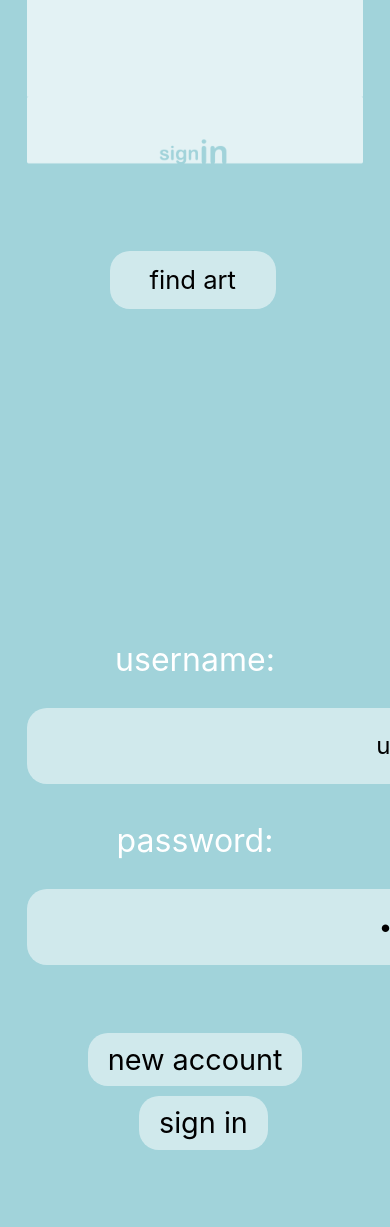
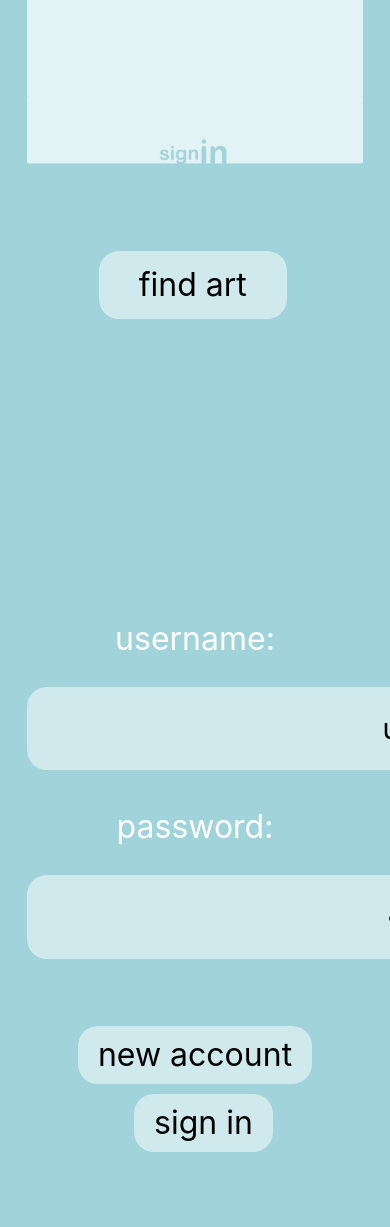
Before and after one commit to mattPLSH/MyMuseum, a PHP site: page /signIn.html in a window 390 px wide; the page is wider, and only the part inside the window is pictured. Before the commit the page ends 1150 px from the top of that part, so only its background shows below. Run offline with PHP 8.4, Linux system fonts and the light colour scheme; some libraries are stand-ins or nearby versions.

Commit message:
mobile adjustments to make normal pages not break

```diff
--- a/style-cm.css
+++ b/style-cm.css
@@ -1,6 +1,6 @@
 /*small screen -----------------------------------------------------------------------------------*/
 
-@media only screen and (min-width: 320px) {
+@media only screen and (min-width: 320px) and (max-width:1199px) {
 
     body {
         padding: 3%;
--- a/style-mm.css
+++ b/style-mm.css
@@ -1,6 +1,6 @@
 /*small screen -----------------------------------------------------------------------------------*/
 
-@media only screen and (min-width: 320px) {
+@media only screen and (min-width: 320px) and (max-width:1199px) {
 
     body {
         padding: 3%;
@@ -458,6 +458,7 @@
         bottom:20px;
         right:20px;
         color:white;
+        height: 10%;
 
     }
 
--- a/style.css
+++ b/style.css
@@ -2,7 +2,7 @@
 
 /*small screen -----------------------------------------------------------------------------------*/
 
-@media only screen and (min-width: 320px) {
+@media only screen and (min-width: 320px) and (max-width:1199px) {
 
 
     body {
@@ -34,10 +34,10 @@
     }
 
     #findArt {
-        font-size: 160%;
+        font-size: 200%;
         margin-top: 20%;
         padding:10px 40px 10px 40px;
-        margin-bottom: 100%;
+        margin-bottom: 90%;
     }
 
     /* png titles */
@@ -121,27 +121,29 @@
 
     button:focus {outline:0;}
 
+    /* sign in things */
+
     #signInFormContainer{
         text-align: center;
     }
 
     .sign-in-text-field{
         background-color: rgba(255, 255, 255,0.5);
-        padding: 20px 220px;
+        padding: 20px 200px;
         border-radius: 20px;
         border-style:none;
-        font-size: 150%;
+        font-size: 180%;
         margin-bottom: 10%;
         text-align: center;
     }
 
    #new-acct {
-       font-size: 180%;
+       font-size: 200%;
    }
 
    #sign-in-btn {
        margin-left: 5%;
-       font-size: 180%;
+       font-size: 200%;
    }
 
     #user-default {
@@ -345,7 +347,7 @@
         }
     }
 
-    .material-icons.heart{ color: rgba(184, 82, 106, 1); }
+    .material-icons.heart{ color: rgb(56, 10, 21, .5); }
 
 
     #heartCont
@@ -493,7 +495,7 @@
         bottom:20px;
         right:20px;
         color:white;
-
+        height: 10%;
     }
 
     /*
@@ -671,7 +673,7 @@
         }
     }
 
-    .material-icons.heart{ color: rgba(184, 82, 106, 1); }
+    .material-icons.heart{ color: rgb(56, 10, 21, .5); }
 
 
     #heartCont
```
